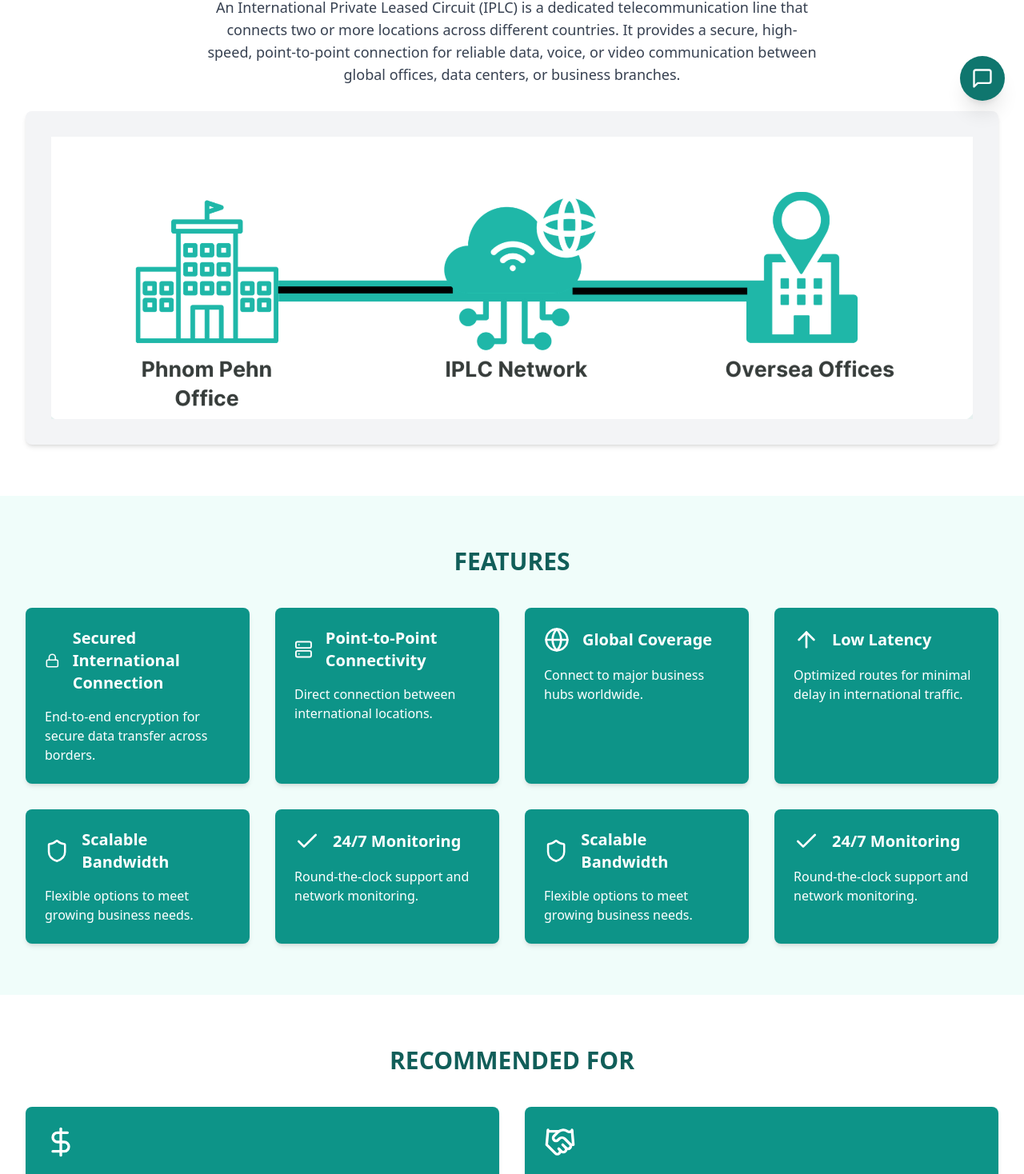
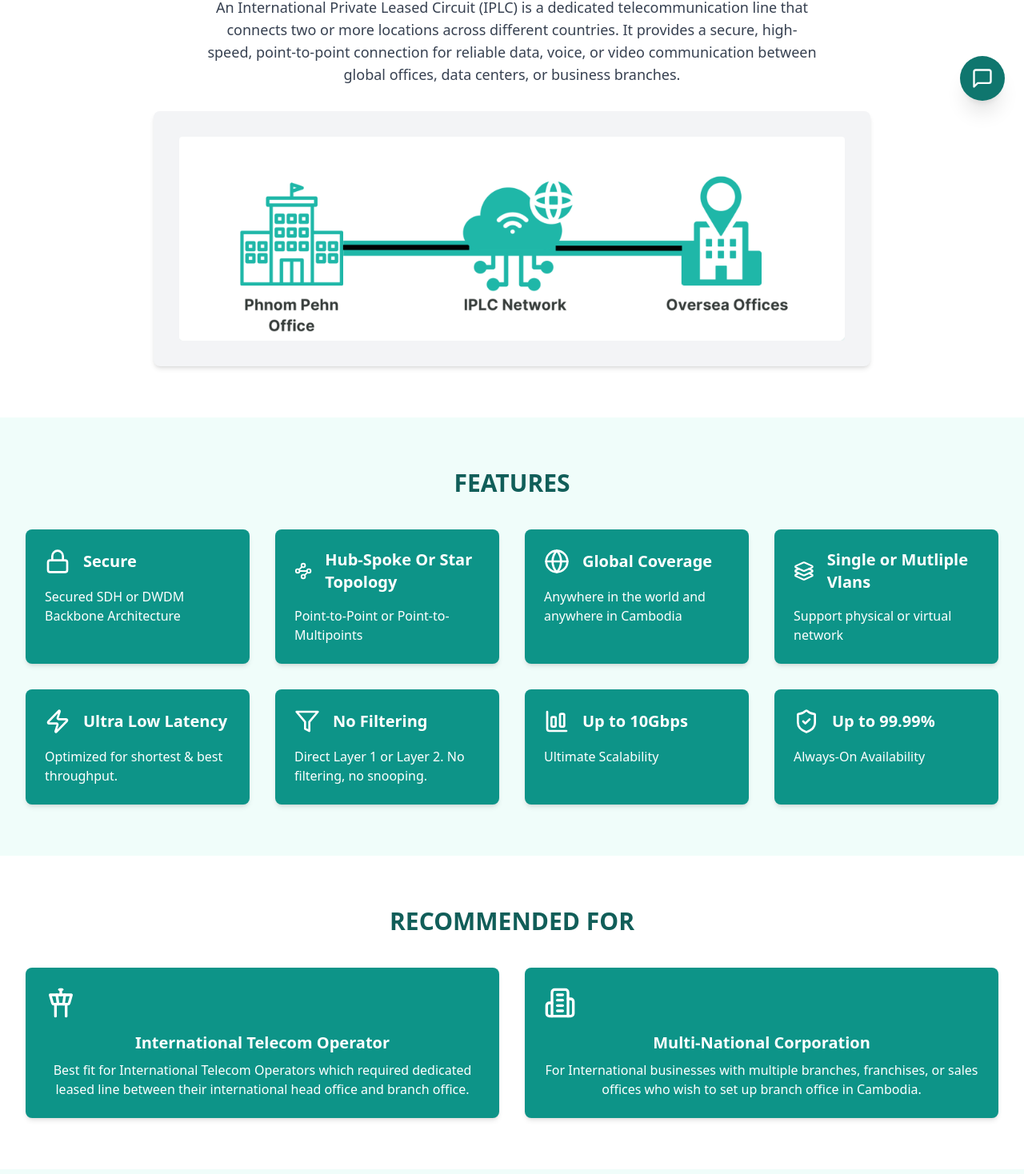
Before and after one commit to 2022172Samnang/sinet, a React (Vite) app: page /sinet/enterprise-solution/iplc in a window 1280 px wide. Shown: the part 650-2118 px from the top of the page at 80% size. Built offline with nearby package versions, Linux system fonts and the light colour scheme.

Commit message:
update: content in IPLC

```diff
--- a/src/pages/IPLCService.tsx
+++ b/src/pages/IPLCService.tsx
@@ -1,84 +1,105 @@
-
 import React from "react";
 import Navbar from "@/components/Navbar";
 import Footer from "@/components/Footer";
-import { Button } from "@/components/ui/button";
+// import { Button } from "@/components/ui/button"; // Assuming not used directly here
 import {
-  Check,
-  Lock,
-  Globe,
-  Server,
-  ArrowUp,
-  Shield,
-  DollarSign,
-  Handshake,
+  Lock, // For "Secure"
+  Globe, // For "Global Coverage"
+  Zap, // For "Ultra Low Latency"
+  Filter, // For "No Filtering" (or other icon like SearchX, SlidersHorizontal)
+  BarChartBig, // For "Up to 10Gbps"
+  ShieldCheck, // For "Up to 99.99%"
+  Waypoints, // For "Hub-Spoke Or Star Topology"
+  Layers3, // For "Single or Multiple Vlans"
+  TowerControl, // For "International Telecom Operator" icon
+  Building2, // For "Multi-National Corporation" icon (building part)
+  Users, // For "Multi-National Corporation" icon (people part)
 } from "lucide-react";
 import SignUpForm from "@/components/SignUpForm";
 
 const IPLCService = () => {
+  // --- UPDATED FEATURES CONTENT ONLY ---
   const features = [
     {
-      icon: <Lock className="h-8 w-8" />,
-      title: "Secured International Connection",
-      description:
-        "End-to-end encryption for secure data transfer across borders.",
+      icon: <Lock className="h-8 w-8" />, // Your original icon class
+      title: "Secure",
+      description: "Secured SDH or DWDM Backbone Architecture",
     },
     {
-      icon: <Server className="h-8 w-8" />,
-      title: "Point-to-Point Connectivity",
-      description: "Direct connection between international locations.",
+      icon: <Waypoints className="h-8 w-8" />, // Your original icon class
+      title: "Hub-Spoke Or Star Topology",
+      description: "Point-to-Point or Point-to-Multipoints",
     },
     {
-      icon: <Globe className="h-8 w-8" />,
+      icon: <Globe className="h-8 w-8" />, // Your original icon class
       title: "Global Coverage",
-      description: "Connect to major business hubs worldwide.",
+      description: "Anywhere in the world and anywhere in Cambodia",
     },
     {
-      icon: <ArrowUp className="h-8 w-8" />,
-      title: "Low Latency",
-      description:
-        "Optimized routes for minimal delay in international traffic.",
+      icon: <Layers3 className="h-8 w-8" />, // Your original icon class
+      title: "Single or Mutliple Vlans", // Typo "Mutliple" from image
+      description: "Support physical or virtual network",
     },
     {
-      icon: <Shield className="h-8 w-8" />,
-      title: "Scalable Bandwidth",
-      description: "Flexible options to meet growing business needs.",
+      icon: <Zap className="h-8 w-8" />, // Your original icon class
+      title: "Ultra Low Latency",
+      description: "Optimized for shortest & best throughput.",
     },
     {
-      icon: <Check className="h-8 w-8" />,
-      title: "24/7 Monitoring",
-      description: "Round-the-clock support and network monitoring.",
+      icon: <Filter className="h-8 w-8" />, // Your original icon class (or SearchX etc.)
+      title: "No Filtering",
+      description: "Direct Layer 1 or Layer 2. No filtering, no snooping.",
     },
     {
-      icon: <Shield className="h-8 w-8" />,
-      title: "Scalable Bandwidth",
-      description: "Flexible options to meet growing business needs.",
+      icon: <BarChartBig className="h-8 w-8" />, // Your original icon class
+      title: "Up to 10Gbps",
+      description: "Ultimate Scalability",
     },
     {
-      icon: <Check className="h-8 w-8" />,
-      title: "24/7 Monitoring",
-      description: "Round-the-clock support and network monitoring.",
+      icon: <ShieldCheck className="h-8 w-8" />, // Your original icon class
+      title: "Up to 99.99%",
+      description: "Always-On Availability",
     },
   ];
+
+  // --- UPDATED RECOMMENDATIONS CONTENT ONLY ---
   const recommendations = [
     {
-      icon: <DollarSign className="h-10 w-10" />,
-      title: "Multinational Corporations",
+      icon: <TowerControl className="h-10 w-10" />, // Your original icon class
+      title: "International Telecom Operator",
       description:
-        "Ideal for companies with operations in multiple countries requiring secure and reliable connectivity.",
+        "Best fit for International Telecom Operators which required dedicated leased line between their international head office and branch office.",
     },
     {
-      icon: <Handshake className="h-10 w-10" />,
-      title: "International Business Partners",
+      // For the dual icon, you'll need to handle this in your rendering logic if it's not already set up
+      // For simplicity here, I'll pick one. If your original code rendered multiple, keep that.
+      // Or, you can pass an array of icons if your rendering logic supports it.
+      // To match the image with two icons, your rendering logic would need to handle `icons` array.
+      // If your component expects a single `icon` prop, choose one or modify the component.
+      // For now, I'll assume your original rendering logic might need adjustment for dual icons.
+      // Let's provide both if you modify your component, or choose one.
+      // Option A: Single Icon (if component expects one)
+      // icon: <Building2 className="h-10 w-10" />,
+      // Option B: Array of Icons (if component can render this)
+      icons: [
+        // You would need to adjust your rendering code to map this array if you use this
+        <Building2 key="building" className="h-10 w-10" />,
+        <Users key="users" className="h-10 w-10" />,
+      ],
+      // If your component *only* takes a single `icon` prop, you'll have to choose one or modify the component
+      // For example, if it only takes one:
+      icon: <Building2 className="h-10 w-10" />, // Defaulting to one if your component is simple
+      title: "Multi-National Corporation",
       description:
-        "Perfect for businesses collaborating with partners across borders, ensuring seamless communication.",
+        "For International businesses with multiple branches, franchises, or sales offices who wish to set up branch office in Cambodia.",
     },
   ];
 
   const packageOptions = [
-    { value: "dplc-standard", label: "DPLC - Standard" },
-    { value: "dplc-premium", label: "DPLC - Premium" },
-    { value: "dplc-enterprise", label: "DPLC - Enterprise" },
+    { value: "iplc-standard", label: "IPLC - Standard" }, // Adjusted for IPLC
+    { value: "iplc-premium", label: "IPLC - Premium" },
+    { value: "iplc-enterprise", label: "IPLC - Enterprise" },
+    { value: "iplc-custom", label: "IPLC - Custom Inquiry" },
   ];
 
   return (
@@ -90,11 +111,11 @@ const IPLCService = () => {
       <section className="relative bg-gradient-to-r from-teal-100 to-white my-4">
         <div className="relative">
           <img
-            src="assets/enterprise_solutions/network.png"
+            src="assets/enterprise_solutions/network.png" // Ensure path is correct
             alt="Network Visual"
-            className="w-full h-auto"
+            className="w-full h-auto object-cover max-h-[400px] md:max-h-[500px]"
           />
-          <div className="absolute inset-0 flex flex-col items-center justify-center text-center px-4">
+          <div className="absolute inset-0 bg-black bg-opacity-30 flex flex-col items-center justify-center text-center px-4">
             <h1 className="text-3xl sm:text-4xl md:text-5xl lg:text-6xl xl:text-7xl font-bold text-white mb-2">
               IPLC
             </h1>
@@ -107,7 +128,7 @@ const IPLCService = () => {
 
       {/* How It Works Section */}
       <section id="how-it-works" className="py-16 bg-white">
-        <div className="container mx-auto text-center">
+        <div className="container mx-auto text-center px-4">
           <h2 className="text-3xl font-bold text-teal-800 mb-6">
             HOW IT WORKS
           </h2>
@@ -119,13 +140,17 @@ const IPLCService = () => {
             communication between global offices, data centers, or business
             branches.
           </p>
-          <div className="bg-gray-100 p-8 rounded-lg shadow-md">
-            <img src="assets/enterprise_solutions/iplc_network.png" alt="" />
+          <div className="bg-gray-100 p-8 rounded-lg shadow-md max-w-4xl mx-auto">
+            <img
+              src="assets/enterprise_solutions/iplc_network.png" // Ensure path is correct
+              alt="IPLC Network Diagram"
+              className="w-full h-auto rounded"
+            />
           </div>
         </div>
       </section>
 
-      {/* Features Section */}
+      {/* Features Section (Using your original styling) */}
       <section id="features" className="py-16 bg-teal-50">
         <div className="container mx-auto">
           <h2 className="text-3xl font-bold text-center text-teal-800 mb-10">
@@ -135,10 +160,12 @@ const IPLCService = () => {
             {features.map((feature, index) => (
               <div
                 key={index}
+                // KEEPING YOUR ORIGINAL STYLING FOR THE FEATURE CARD
                 className="bg-teal-600 text-white p-6 rounded-lg shadow-md"
               >
                 <div className="flex items-center mb-4">
-                  {feature.icon}
+                  {feature.icon}{" "}
+                  {/* Icon will use its predefined className="h-8 w-8" */}
                   <h3 className="text-xl font-semibold ml-4">
                     {feature.title}
                   </h3>
@@ -150,7 +177,7 @@ const IPLCService = () => {
         </div>
       </section>
 
-      {/* Recommended For Section */}
+      {/* Recommended For Section (Using your original styling) */}
       <section className="py-16 bg-white">
         <div className="container mx-auto">
           <h2 className="text-3xl font-bold text-center text-teal-800 mb-10">
@@ -160,9 +187,20 @@ const IPLCService = () => {
             {recommendations.map((rec, index) => (
               <div
                 key={index}
+                // KEEPING YOUR ORIGINAL STYLING FOR THE RECOMMENDATION CARD
                 className="bg-teal-600 text-white p-6 rounded-lg shadow-md text-center"
               >
-                {rec.icon}
+                {/*
+                  This part depends on how your original code rendered the icon(s).
+                  If 'rec.icons' (array) was used, your original map function would handle it.
+                  If only 'rec.icon' (single) was used, the dual icon from image needs custom handling or component change.
+                  Here, I'm assuming it expects a single 'rec.icon' for simplicity based on common patterns.
+                */}
+                {rec.icon}{" "}
+                {/* Icon will use its predefined className="h-10 w-10" */}
+                {/* If you had logic to render rec.icons (array), it would go here instead of rec.icon */}
+                {/* Example for dual icons if your original map had such logic: */}
+                {/* {rec.icons && <div className="flex justify-center space-x-2">{rec.icons.map(iconJsx => iconJsx)}</div>} */}
                 <h3 className="text-xl font-semibold mt-4 mb-2">{rec.title}</h3>
                 <p>{rec.description}</p>
               </div>
@@ -173,7 +211,7 @@ const IPLCService = () => {
 
       {/* Pricing Section */}
       <section id="pricing" className="py-16 bg-teal-50">
-        <div className="container mx-auto text-center">
+        <div className="container mx-auto text-center px-4">
           <h2 className="text-3xl font-bold text-teal-800 mb-6">PRICING</h2>
           <p className="text-lg text-gray-700 max-w-2xl mx-auto mb-4">
             SINET supports Flat or Burstable Bandwidth based on
@@ -188,6 +226,7 @@ const IPLCService = () => {
       {/* Sign Up Section */}
       <div id="signup">
         <SignUpForm
+          title="Sign Up" // More specific title
           packageOptions={packageOptions}
         />
       </div>
```
